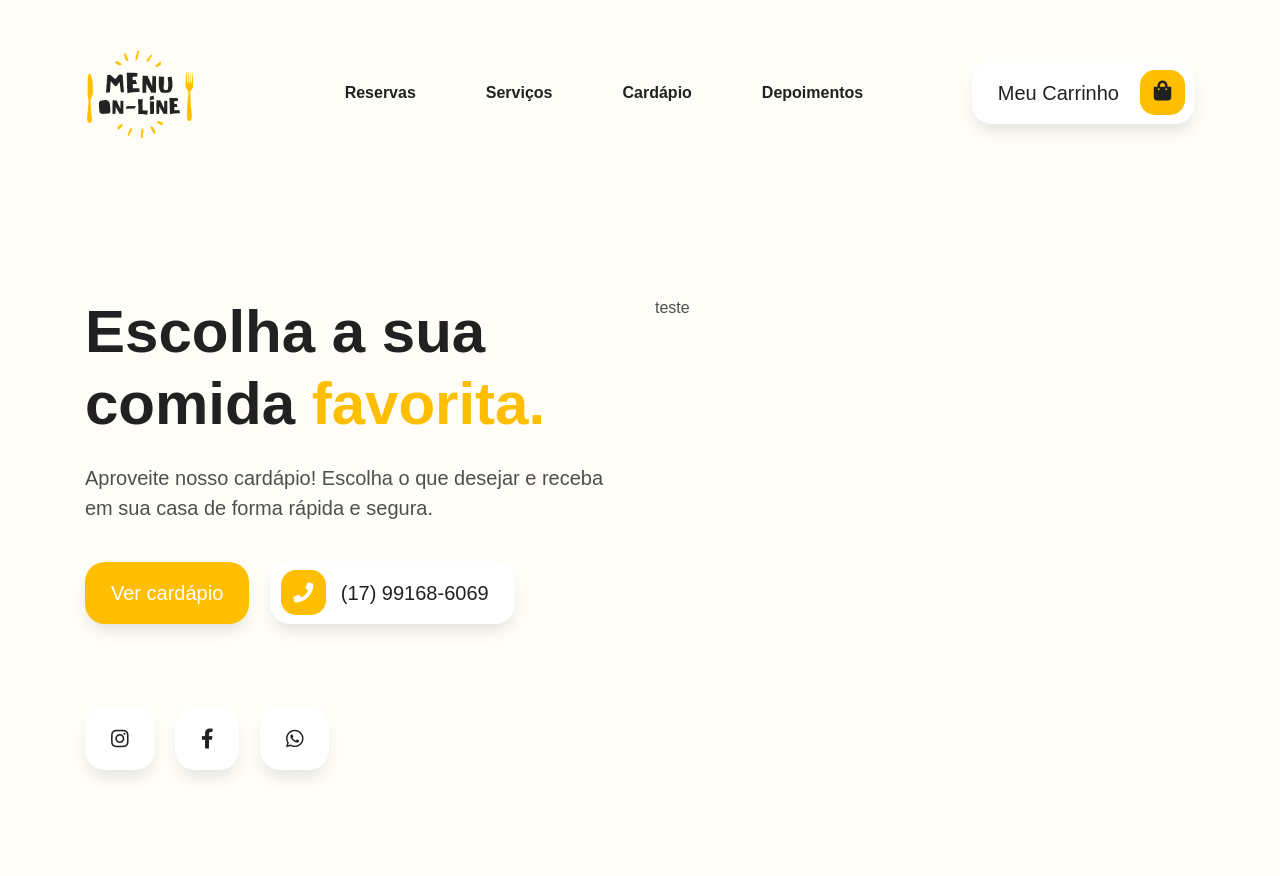
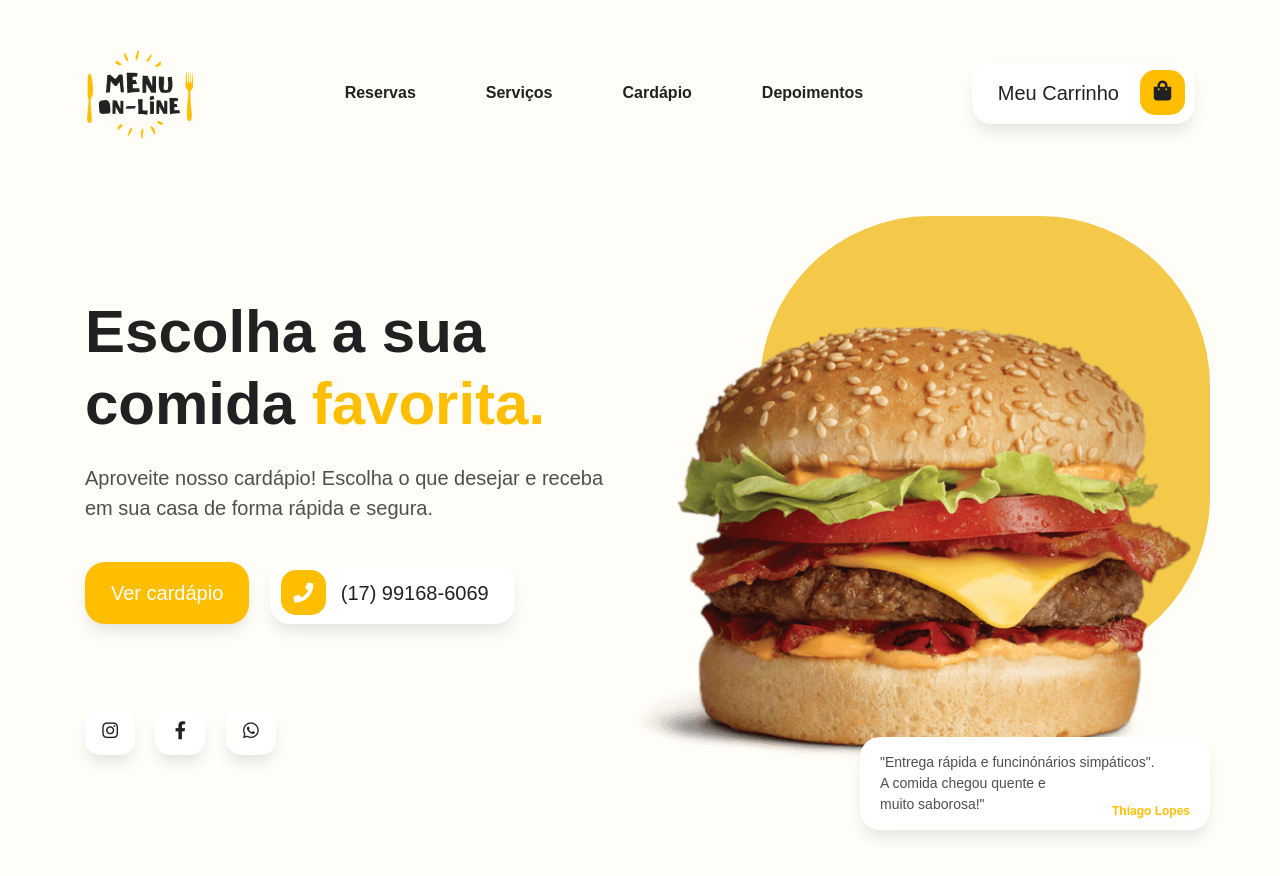
Before and after one commit to samuelhermany/restaurante, a plain HTML site: page index.html in a window 1280 px wide. Drawn offline with Linux system fonts and the light colour scheme.

Commit message:
banner finalizado

```diff
--- a/css/main.css
+++ b/css/main.css
@@ -53,6 +53,10 @@ a.navbar-brand {
     padding: 15px 25px;
     font-size: 20px;
     box-shadow: 0px 10px 15px -3px rgba(0, 0, 0, 0.1);
+}
+
+.btn-white.active, .btn-white:hover{
+    background-color: var(--color-primary);
 }
 
 .btn-icon {
@@ -121,3 +125,54 @@ a.navbar-brand {
     text-align: center;
     padding-top: 8px;
 }
+
+.btn-sm {
+    padding: 9px 15px !important;
+    border-radius: 15px !important;
+    font-size: 18px !important;
+}
+
+.btn-social {
+    width: 50px;
+}
+
+.card-banner {
+    height: 450px;
+    width: 450px;
+    border-radius: 170px;
+    background-color: #f4c949;
+    position: absolute;
+    right: 0;
+    top: -80px;
+}
+
+.img-banner img {
+    position: absolute;
+    width: 570px;
+    top: 30px;
+    right: 15px;
+}
+
+.card {
+    border-radius: 20px;
+    padding: 15px 20px;
+    font-size: 20px;
+    box-shadow: 0px 10px 15px -3px rgba(0, 0, 0, 0.1) !important;
+    border: none !important;
+}
+
+.card-case {
+    width: 350px;
+    font-size: 14px;
+    position: absolute;
+    right: 0;
+    bottom: -75px;
+}
+
+.card-case-name{
+    position: absolute;
+    font-size: 12px;
+    color: var(--color-primary);
+    right: 20px;
+    bottom: 10px;
+}
--- a/index.html
+++ b/index.html
@@ -84,7 +84,18 @@
                     </a>
                 </div>
                 <div class="col-6">
-                    teste
+                    <div class="card-banner"></div>
+                    <div class="d-flex img-banner">
+                        <img src="./img/burguer.png">
+                    </div>
+                    <div class="card card-case">
+                        "Entrega rápida e funcinónários simpáticos".
+                        <br>A comida chegou quente e <br>
+                        muito saborosa!"
+                        <span class="card-case-name">
+                            <b>Thiago Lopes</b>
+                        </span>
+                    </div>
                 </div>
             </div>
         </div>
```
